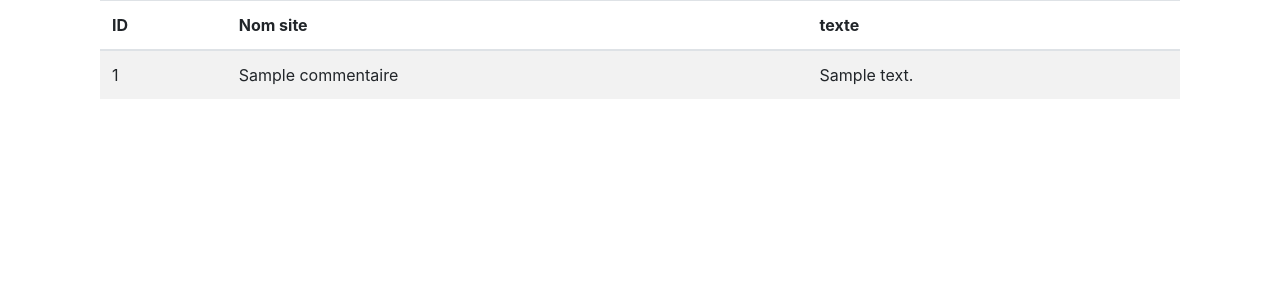
After one commit to Habib-Bah/Esc, a Spring Boot app: page /ListeCommentaire in a window 1280 px wide. The commit adds this page. Shown: the top 300 px of the page. Run offline with Spring Boot 4, Linux system fonts and the light colour scheme; tables that the repository leaves empty hold one stand-in row (values such as "Sample post"); data that the repository does not hold is empty.

Commit message:
Ajout du module de consultation des commentaires

```diff
--- a/ApplicationEscalade-1/src/main/java/com/opendevup/web/UtilisateurController.java
+++ b/ApplicationEscalade-1/src/main/java/com/opendevup/web/UtilisateurController.java
@@ -1,4 +1,6 @@
 package com.opendevup.web;
+
+import java.util.List;
 
 import javax.validation.Valid;
 
@@ -47,6 +49,14 @@ public class UtilisateurController {
 		commentairerepository.save(c);
 		return "resultatcommentaire";
 	}*/
+
+	@RequestMapping(value = "/ListeCommentaire")
+	public String ListCommentaire(Model model) {
+
+		List<Commentaire> commentaire = commentairerepository.findAll();
+		model.addAttribute("listecom", commentaire);
+		return "listecommentaire";
+	}
 	@RequestMapping(value="/inscription")
 	public String Inscriptionform(Model model) {
 		model.addAttribute("utilisateur", new Utilisateur());
--- a/ApplicationEscalade-1/src/main/resources/templates/greeting.html
+++ b/ApplicationEscalade-1/src/main/resources/templates/greeting.html
@@ -38,6 +38,7 @@
             </div>
 
             <button class="btn btn-primary">Soumettre</button>
+            <a th:href="@{ListeCommentaire}"class="boutton2"> Consulter les commentaire </a>
         </form>
     </div>
     </div>
--- /dev/null
+++ b/ApplicationEscalade-1/src/main/resources/templates/listecommentaire.html
@@ -0,0 +1,34 @@
+<!DOCTYPE html>
+<html xmlns:th="http://www.thymeleaf.org">
+<head>
+<meta charset="UTF-8"/>
+<title>Liste des Topos</title>
+<link rel="stylesheet" type="text/css" th:href="@{/css/bootstrap.min.css}"/>
+<link rel="stylesheet" type="text/css" th:href="@{/css/style.css}"/>
+</head>
+<body>
+
+  <div class="container spacer">
+      <form th:action="@{ListeCommentaire}"methode="get">
+
+  <div class="container spacer">
+	<table class="table table-striped">
+		<thead>
+			<tr>
+				<th>ID</th> <th>Nom site</th> <th>texte</th>
+			</tr>
+		</thead>
+
+		<tbody>
+			<tr th:each="t:${listecom}">
+			<td th:text="${t.id}"></td>
+			<td th:text="${t.nomutilisateur}"></td>
+			<td th:text="${t.texte}"></td>
+
+			</tr>
+		</tbody>
+	</table>
+  </div>
+
+</body>
+</html>
```
